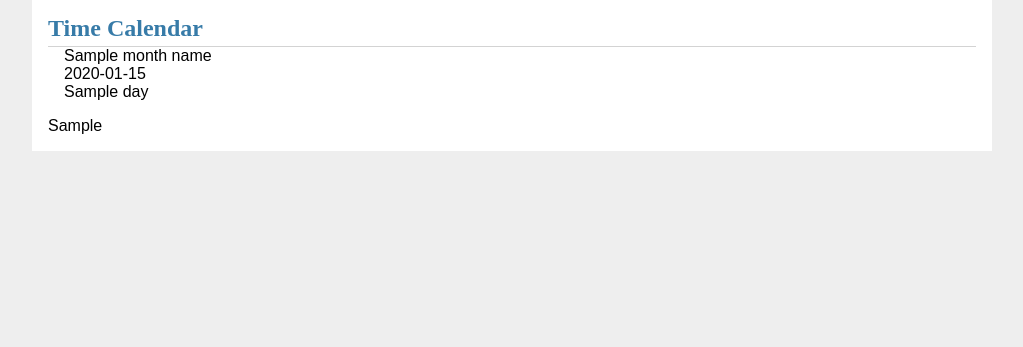
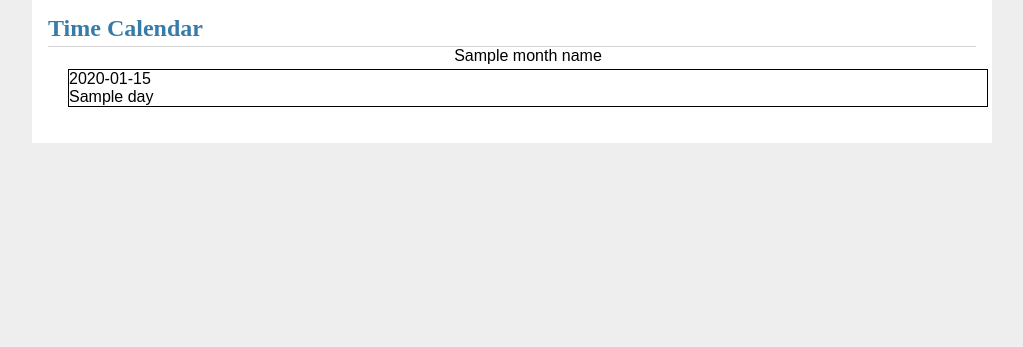
Before and after one commit to Quinnsicle/personal-management, a Flask app: template flaskr/templates/time/calendar.html in a window 1280 px wide. Shown: the part 51-398 px from the top of the page, without its empty margins (128-1151 px from the left). Run offline with Flask 2, Linux system fonts and the light colour scheme; the template is opened without the code that fills it: most values are stand-ins (such as "Sample title", 1, 10 or a date in 2020); some libraries are stand-ins or nearby versions.

Commit message:
Calendar

```diff
--- a/flaskr/__init__.py
+++ b/flaskr/__init__.py
@@ -31,4 +31,6 @@ def create_app(test_config=None):
     app.register_blueprint(blog.bp)
     app.add_url_rule("/", endpoint="index")
 
+    app.register_blueprint(time.bp)
+
     return app
--- /dev/null
+++ b/flaskr/static/calendar.css
@@ -0,0 +1,24 @@
+div {
+  width: 100%;
+}
+
+.content {
+}
+
+.month {
+  display: flex;
+  flex-direction: column;
+}
+.month-name {
+  text-align: center;
+}
+.week {
+  display: flex;
+  border: bottom 1px solid black;
+  height: 40%;
+  max-height: 300px;
+}
+.day {
+  border: 1px solid black;
+  margin: 4px;
+}
--- a/flaskr/templates/time/calendar.html
+++ b/flaskr/templates/time/calendar.html
@@ -18,7 +18,4 @@
     {% endfor %}
 </div>
 </div>
-<div class="calendar">
-    {{ month_calendar|safe }}
-</div>
 {% endblock %}
```
Also changed, not shown: flaskr/time.py (added, +33 -0 lines).
